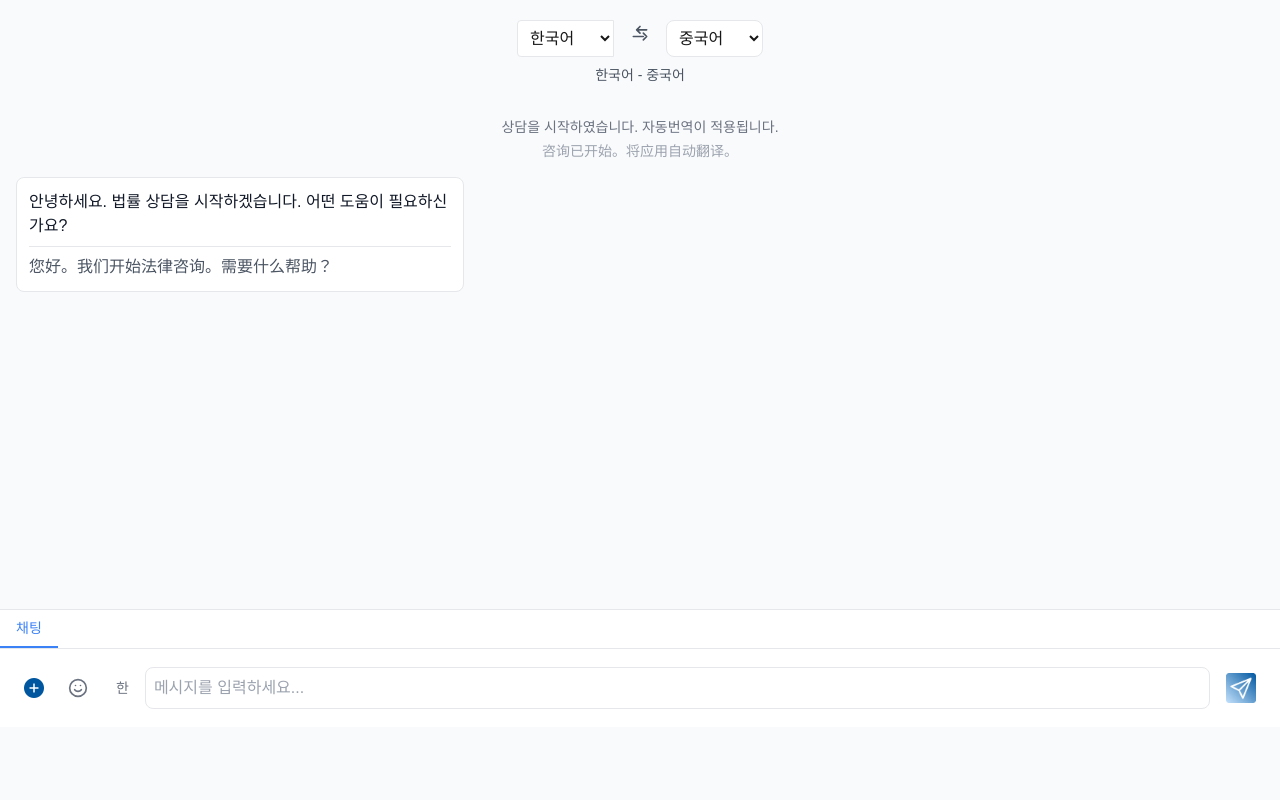
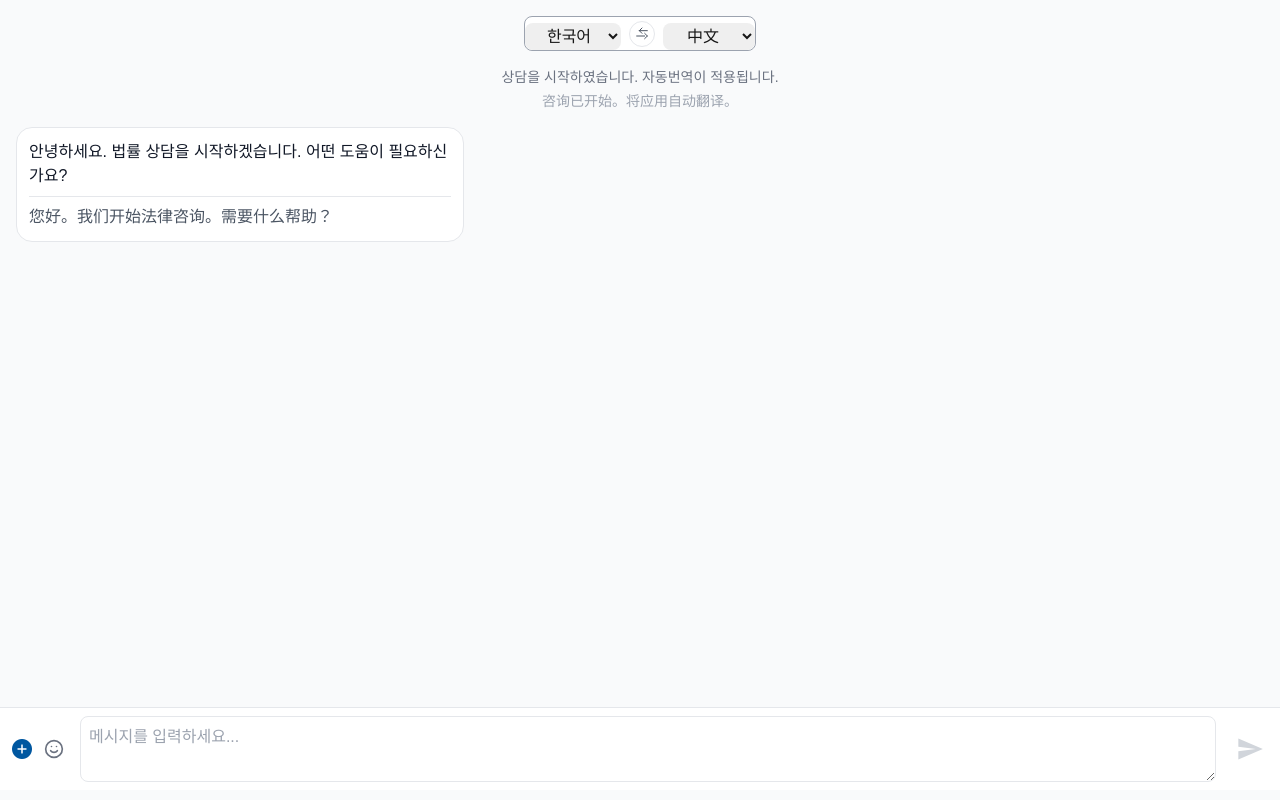
Before and after one commit to LawCare/Law_Care-FE, a Next.js app: page /live-chat in a window 1280 px wide. Built offline with nearby package versions, Linux system fonts and the light colour scheme.

Commit message:
feat: css 수정, 및 기능 수정

```diff
--- a/src/components/LiveChat/Chatting.jsx
+++ b/src/components/LiveChat/Chatting.jsx
@@ -19,9 +19,9 @@ const Chatting = () => {
 
   const languages = {
     ko: '한국어',
-    zh: '중국어',
-    vi: '베트남어',
-    th: '태국어'
+    zh: '中文',
+    vi: 'Tiếng Việt',
+    th: 'ภาษาไทย'
   };
 
   useEffect(() => {
@@ -129,25 +129,29 @@ const Chatting = () => {
   return (
     <div className="h-screen flex flex-col bg-gray-50">
       {/* 언어 선택 영역*/}
-      <div className="max-w-xl mx-auto p-4">
-        <div className=" items-center space-x-2">
+      <div className="max-w-xl mx-auto p-4 pb-0">
+        <div className=" items-center space-x-2 text-md rounded-lg border border-gray-400 bg-white">
           <select
             value={sourceLang}
             onChange={(e) => setSourceLang(e.target.value)}
-            className="flex-1 p-2 rounded-s border border-gray-200 bg-white focus:outline-none focus:ring-2 focus:ring-blue-500"
+            className="flex-1 py-1 pl-1 rounded-lg"
           >
             {Object.entries(languages).map(([code, name]) => (
-              <option key={code} value={code}>
+              <option key={code} value={code} className="text-center">
                 {name}
               </option>
             ))}
           </select>
 
-          <button onClick={handleSwap} className="p-2 rounded-full hover:bg-gray-100" aria-label="Swap languages">
+          <button
+            onClick={handleSwap}
+            className="p-1 mt-1 rounded-full hover:bg-gray-100 border border-gray-200"
+            aria-label="Swap languages"
+          >
             <svg
-              className="w-5 h-5 text-gray-600"
+              className="w-4 h-4 text-gray-600 text-center "
               fill="none"
-              strokeWidth="2"
+              strokeWidth="1.5"
               stroke="currentColor"
               viewBox="0 0 24 24"
             >
@@ -158,35 +162,35 @@ const Chatting = () => {
           <select
             value={targetLang}
             onChange={(e) => setTargetLang(e.target.value)}
-            className="flex-1 p-2 rounded-lg border border-gray-200 bg-white focus:outline-none focus:ring-2 focus:ring-blue-500"
+            className="flex-1 py-1 rounded-lg"
           >
             {Object.entries(languages).map(([code, name]) => (
-              <option key={code} value={code}>
+              <option key={code} value={code} className="text-center">
                 {name}
               </option>
             ))}
           </select>
         </div>
 
-        <div className="mt-2 text-center text-sm text-gray-600">
+        {/* <div className="mt-2 text-center text-md text-slate-900">
           {languages[sourceLang]} - {languages[targetLang]}
-        </div>
+        </div> */}
       </div>
-
-      <div className="flex-none p-4">
+      <div className="flex-none p-4 pt-1 mt-3">
         <div className="text-center space-y-1">
           <p className="text-gray-500 text-sm">{HEADER_MESSAGE.ko}</p>
+          <p className="text-gray-500 text-sm">{HEADER_MESSAGE.targetLang}</p>
           <p className="text-gray-400 text-sm">{HEADER_MESSAGE[targetLang]}</p>
         </div>
       </div>
 
-      <div className="flex flex-col h-[calc(104vh-400px)]">
-        {/* 채팅 표시 영역 - 스크롤 가능 */}
+      <div className="flex flex-col h-[580px]">
+        {/* 채팅 영역 - 스크롤 가능 */}
         <div className="flex-1 overflow-y-auto px-4 space-y-4 min-h-[400px] max-h-[600px]">
           {messages.map((message) => (
             <div key={message.id} className={`flex ${message.sender === 'user' ? 'justify-end' : 'justify-start'}`}>
               <div
-                className={`max-w-md p-3 rounded-lg ${
+                className={`max-w-md p-3  rounded-2xl ${
                   message.sender === 'user'
                     ? message.type === 'chat'
                       ? 'bg-blue-100'
@@ -210,47 +214,38 @@ const Chatting = () => {
       </div>
 
       <div className="flex-none border-t bg-white">
-        <div className="flex border-b">
-          <button
-            className={`px-4 py-2 text-sm ${
-              activeInputTab === 'chat' ? 'border-b-2 border-blue-500 text-blue-500' : 'text-gray-500'
-            }`}
-            onClick={() => setActiveInputTab('chat')}
-          >
-            채팅
-          </button>
-        </div>
 
-        <div className="p-4">
-          <div className="flex items-center space-x-2">
-            <div className="flex space-x-2">
+        <div className="p-2">
+          <div className="flex items-center space-x-3">
+            <div className="flex space-x-1">
               <button
                 onClick={handleFileUpload}
-                className="p-2 text-gray-500 hover:bg-gray-100 rounded"
+                className="p-1 text-gray-500 hover:bg-gray-100 rounded"
                 disabled={isLoading}
                 title="파일 첨부"
               >
-                <Image src={addIcon} alt="addfile" width={20} height={20} />
+                <div className="w-5 h-5">
+                  <Image src={addIcon} alt="addIcon" width={20} height={20} />
+                </div>
               </button>
               <button
                 onClick={handleEmojiClick}
-                className="p-2 text-gray-500 hover:bg-gray-100 rounded"
+                className="p-1 text-gray-500 hover:bg-gray-100 rounded"
                 disabled={isLoading}
                 title="이모티콘"
               >
                 <Smile size={20} />
               </button>
-              <button
+              {/* <button
                 onClick={handleToggleLanguage}
-                className="p-2 text-gray-500 hover:bg-gray-100 rounded"
+                className="p-1 text-gray-500 hover:bg-gray-100 rounded"
                 disabled={isLoading}
                 title="한/영 전환"
               >
-                <span className="ml-1 text-sm">{isKorean ? '한' : 'A'}</span>
-              </button>
+                <span className="text-md block">{isKorean ? '한' : 'A'}</span>
+              </button> */}
             </div>
-            <input
-              type="text"
+            <textarea
               value={inputText}
               onChange={(e) => setInputText(e.target.value)}
               onKeyPress={(e) => e.key === 'Enter' && !isLoading && handleSendMessage()}
@@ -264,7 +259,11 @@ const Chatting = () => {
               disabled={isLoading || (!inputText.trim() && !noteText.trim())}
               title="전송"
             >
-              <Image src={send} alt="send" width={30} height={30} />
+              <div className="w-7 h-7">
+                <svg viewBox="0 0 24 24" fill="currentColor" className="w-full h-full">
+                  <path d="M2.01 21L23 12 2.01 3 2 10l15 2-15 2z" />
+                </svg>
+              </div>
             </button>
           </div>
         </div>
```
